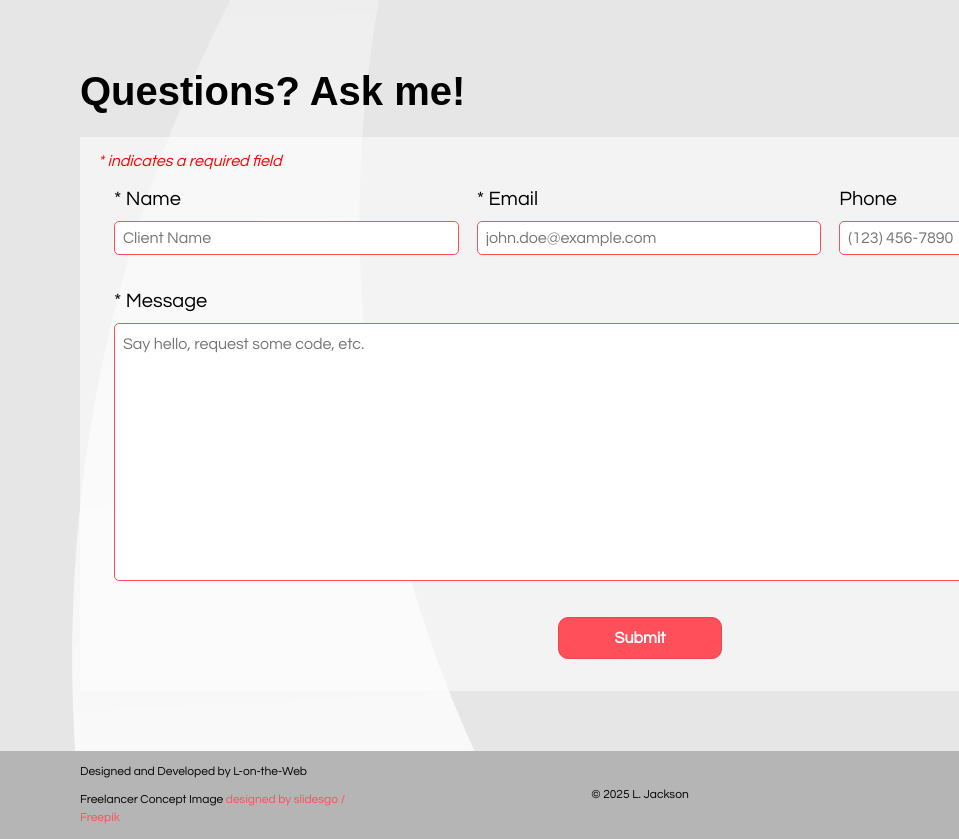
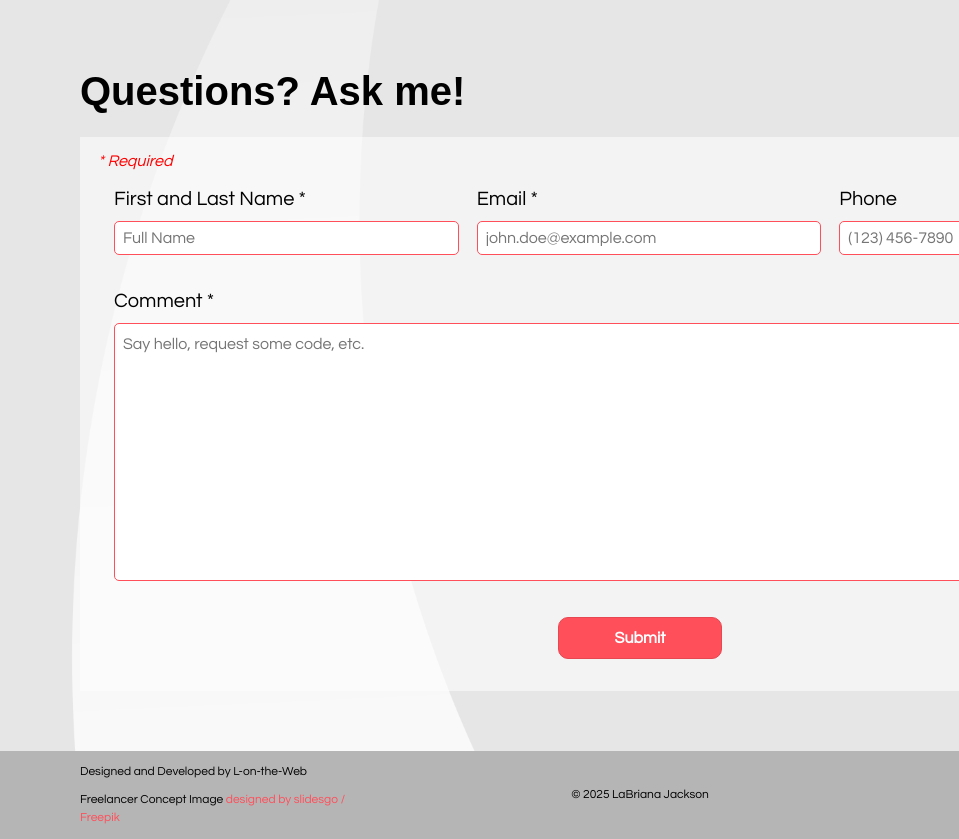
Before and after one commit to L-on-the-Web/lj-portfolio, a plain HTML site: page index.html in a window 1280 px wide. Shown: the part 1920-2759 px from the top of the page, 0-959 px from the left. Drawn offline with Linux system fonts and the light colour scheme; some packages are replaced by stand-ins of ours; a script that the page names is missing.

Commit message:
Add files via upload

```diff
--- a/index.html
+++ b/index.html
@@ -12,12 +12,11 @@
 
       <link rel="stylesheet" href="assets/css/styles.css">
       <link rel="stylesheet" href="assets/css/mobile.css">
-      <script src="https://cdn.jsdelivr.net/npm/sweetalert2@11.17.2/dist/sweetalert2.all.min.js" integrity="sha256-lCHT/LfuZjRp+PdpWns/vKrnSn367D/g1E6Ju18wiH0=" crossorigin="anonymous"></script>
       <title>LaBriana Jackson &verbar; Home</title>
    </head>
    <body>
       <header>
-         <nav class="blurred">
+         <nav class="blur">
             <div class="logo">
                <a href="index.html">L Jackson</a>
             </div>
@@ -39,8 +38,8 @@
          <section class="intro">
             <div class="intro-hero">
                <h1>Hi, I'm LaBriana Jackson</h1>
-               <p>I'm a freelance web designer/developer.</p>
-               <p>Let's work together to create beautiful websites!</p>
+               <p>I'm a freelance web designer / developer.</p>
+               <p>Let's work together to create beutiful websites!</p>
                <div class="cta-btn">
                   <button class="resume-btn">Check out my resume</button>
                   <a href="#contact-form"><button class="contact-btn">Contact me today</button></a>
@@ -109,38 +108,35 @@
          </section>
          <section class="contact-form" id="contact-form">
             <h2>Questions? Ask me!</h2>
-            <form name="contact" method="POST">
-               <input type="hidden" name="access_key" value="a969655a-0406-4ee9-9338-0c2d4d7d5e8d">
-               <legend>* indicates a required field</legend>
+            <form action="#" method="post"><!--Setup form w/ GitHub actions and external app (Google Forms) later-->
+               <legend>* Required</legend>
                <fieldset class="name">
                   <label for="name-input">
-                    <span class="label"><span class="red">*</span> Name</span>
-                    <input type="text" name="Name" id="name-input" autocomplete="name" placeholder="Client Name" required>
+                    First and Last Name *
+                    <input type="text" name="name" id="name-input" autocomplete="name" placeholder="Full Name" required>
                   </label>
                </fieldset>
                <fieldset class="email">
                   <label for="email-input">
-                    <span class="label"><span class="red">*</span> Email</span>
-                    <input type="email" name="Email" id="email-input" autocomplete="email" placeholder="john.doe@example.com" required>
+                    Email *
+                    <input type="email" name="email" id="email-input" autocomplete="email" placeholder="john.doe@example.com" required>
                   </label>
                </fieldset>
                <fieldset class="phone">
                   <label for="phone-input">
                     Phone
-                    <input type="tel" name="Phone" id="phone-input" pattern"([0-9]{3}) [0-9]{3}-[0-9]{4}" autocomplete="tel-national" placeholder="(123) 456-7890">
+                    <input type="tel" name="phone" id="phone-input" pattern"([0-9]{3} [0-9]{3}-[0-9]{4})" autocomplete="tel-national" placeholder="(123) 456-7890">
                   </label>
                </fieldset>
                <fieldset class="comment">
                   <label for="comment-input">
-                    <span class="label"><span class="red">*</span> Message</span>
-                    <textarea type="text" name="Message" id="comment-input" rows="10" cols="60" placeholder="Say hello, request some code, etc." required></textarea>
+                    Comment *
+                    <textarea type="text" name="comment" id="comment-input" rows="10" cols="60" placeholder="Say hello, request some code, etc." required></textarea>
                   </label>
-                  <!-- Honeypot Spam Protection -->
-                  <input type="checkbox" name="botcheck" class="hidden" style="display: none;">
                </fieldset>
                <fieldset class="submit">
                   <label for="submit-btn">
-                    <input type="submit" name="submit" id="submit-btn">
+                    <input type="submit" value="submit" id="submit-btn">
                   </label>
                </fieldset>
             </form>
@@ -152,7 +148,7 @@
                <p>Designed and Developed by L-on-the-Web</p>
                <p class="intro-credit">Freelancer Concept Image <a href="http://www.freepik.com">designed by slidesgo / Freepik</a></p>
             </div>
-            <p>&copy; 2025 L. Jackson</p>
+            <p>&copy; 2025 LaBriana Jackson</p>
             <div class="social-flex">
                <div class="foot-socials">
                   <a href="https://facebook.com"><img class="social-icon" src="assets/icons/facebook_iconfinder.png" width="48" height="48" alt="Facebook"></a>
@@ -164,5 +160,6 @@
          </div>
       </footer>
       <script src="assets/js/script.js"></script>
+      <script src="assets/js/form.js"></script>
    </body>
 </html>
```
